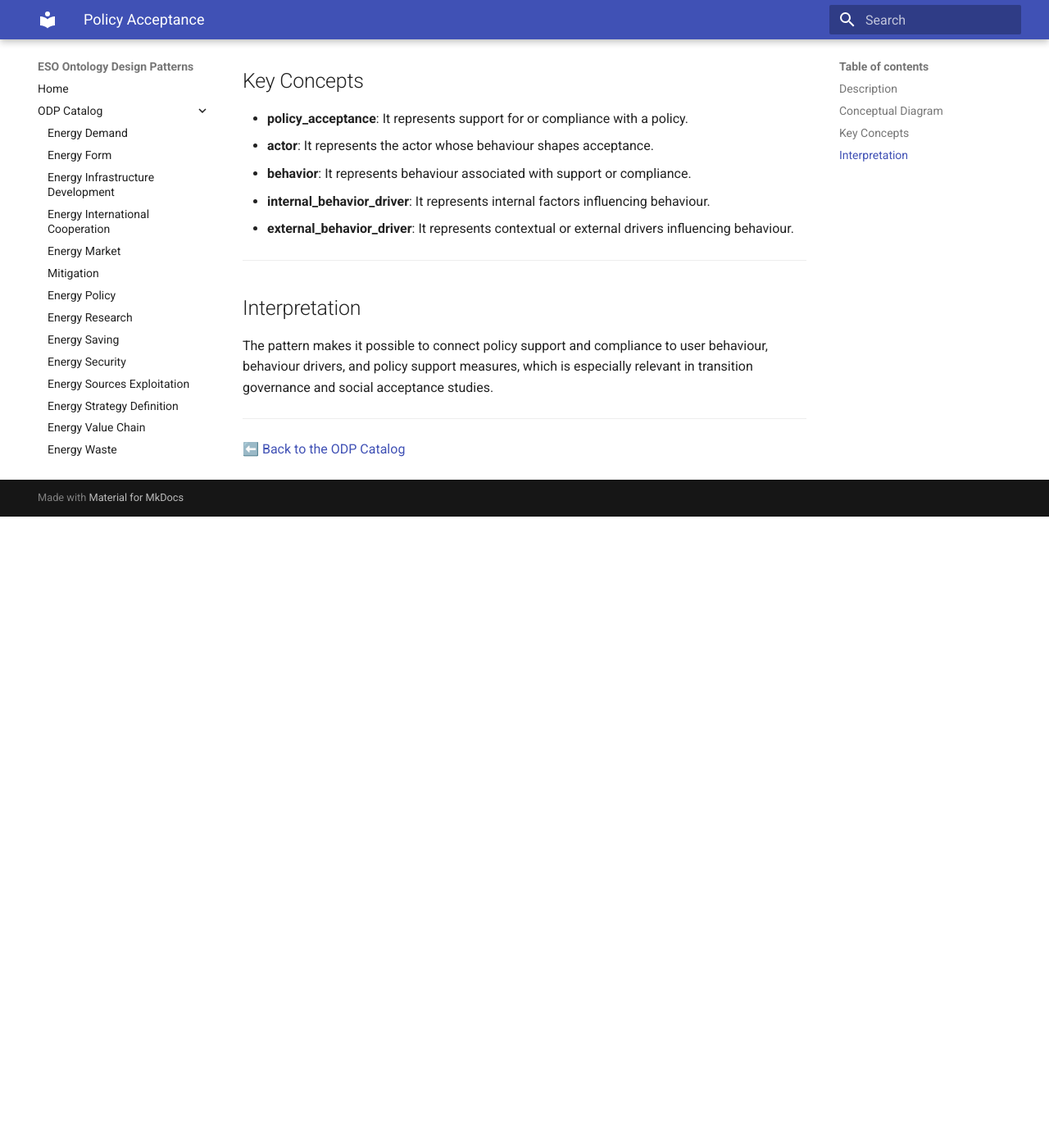
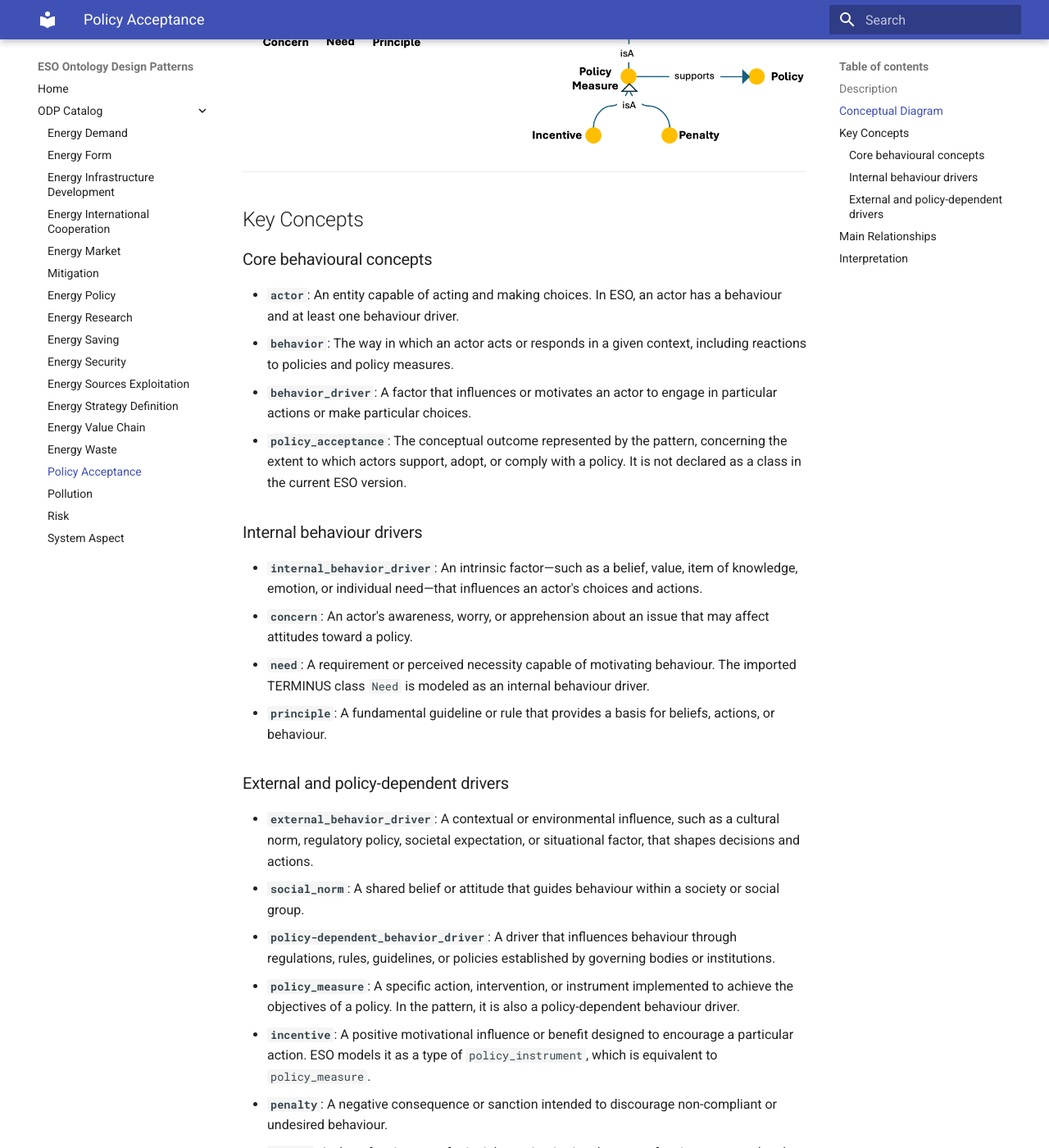
Before and after one commit to AntonioDeNicola/eso-odp-site, an MkDocs documentation site: the page built from docs/odp/policy-acceptance.md, in a window 1280 px wide and 1400 px high, scrolled down 958 px. Shown: the whole window at 82% size. Built offline with MkDocs 1.6.1 and Material for MkDocs 9.7.7, drawn with Linux system fonts in a browser that asks for light colours; before the commit the page ends 1588 px from its top, so only the background shows below that; some of the changed text lies outside the part shown.

Commit message:
Update policy-acceptance.md

```diff
--- a/docs/odp/policy-acceptance.md
+++ b/docs/odp/policy-acceptance.md
@@ -1,9 +1,12 @@
 # Policy Acceptance ODP
 
 ## Description
-The Policy Acceptance Ontology Design Pattern models the degree to which actors support or comply with policies, linking acceptance to behavioural dynamics and to internal and external behaviour drivers.
 
-This pattern provides a structured semantic representation that can be reused across the ESO catalog and linked to other patterns when modeling more complex energy-system dynamics.
+The Policy Acceptance Ontology Design Pattern represents the behavioural factors that shape how actors respond to and support public policies. Rather than treating acceptance as an isolated outcome, the pattern connects an actor's behaviour to internal and external drivers that influence choices, attitudes, and actions.
+
+Internal behaviour drivers include needs, principles, and concerns associated with an actor's beliefs, values, knowledge, emotions, and personal motivations. External behaviour drivers include social norms and policy-dependent factors arising from regulations, institutional arrangements, incentives, penalties, and other policy measures.
+
+By connecting actors, behaviours, social influences, individual motivations, and policy instruments, the pattern supports a structured analysis of the conditions that may encourage or inhibit policy acceptance and behavioural compliance.
 
 ---
 
@@ -14,16 +17,55 @@ This pattern provides a structured semantic representation that can be reused ac
 
 ## Key Concepts
 
-- **policy_acceptance**: It represents support for or compliance with a policy.
-- **actor**: It represents the actor whose behaviour shapes acceptance.
-- **behavior**: It represents behaviour associated with support or compliance.
-- **internal_behavior_driver**: It represents internal factors influencing behaviour.
-- **external_behavior_driver**: It represents contextual or external drivers influencing behaviour.
+### Core behavioural concepts
+
+- **`actor`**: An entity capable of acting and making choices. In ESO, an actor has a behaviour and at least one behaviour driver.
+- **`behavior`**: The way in which an actor acts or responds in a given context, including reactions to policies and policy measures.
+- **`behavior_driver`**: A factor that influences or motivates an actor to engage in particular actions or make particular choices.
+- **`policy_acceptance`**: The conceptual outcome represented by the pattern, concerning the extent to which actors support, adopt, or comply with a policy. It is not declared as a class in the current ESO version.
+
+### Internal behaviour drivers
+
+- **`internal_behavior_driver`**: An intrinsic factor—such as a belief, value, item of knowledge, emotion, or individual need—that influences an actor's choices and actions.
+- **`concern`**: An actor's awareness, worry, or apprehension about an issue that may affect attitudes toward a policy.
+- **`need`**: A requirement or perceived necessity capable of motivating behaviour. The imported TERMINUS class `Need` is modeled as an internal behaviour driver.
+- **`principle`**: A fundamental guideline or rule that provides a basis for beliefs, actions, or behaviour.
+
+### External and policy-dependent drivers
+
+- **`external_behavior_driver`**: A contextual or environmental influence, such as a cultural norm, regulatory policy, societal expectation, or situational factor, that shapes decisions and actions.
+- **`social_norm`**: A shared belief or attitude that guides behaviour within a society or social group.
+- **`policy-dependent_behavior_driver`**: A driver that influences behaviour through regulations, rules, guidelines, or policies established by governing bodies or institutions.
+- **`policy_measure`**: A specific action, intervention, or instrument implemented to achieve the objectives of a policy. In the pattern, it is also a policy-dependent behaviour driver.
+- **`incentive`**: A positive motivational influence or benefit designed to encourage a particular action. ESO models it as a type of `policy_instrument`, which is equivalent to `policy_measure`.
+- **`penalty`**: A negative consequence or sanction intended to discourage non-compliant or undesired behaviour.
+- **`policy`**: A plan of action, set of principles, or institutional course of action supported and operationalized by policy measures.
+
+---
+
+## Main Relationships
+
+| Source concept | Relationship | Target concept |
+|---|---|---|
+| `actor` | `hasBehavior` | `behavior` |
+| `actor` | `hasBehaviorDriver` | `behavior_driver` |
+| `internal_behavior_driver` | `isA` | `behavior_driver` |
+| `external_behavior_driver` | `isA` | `behavior_driver` |
+| `concern`, `need`, `principle` | `isA` | `internal_behavior_driver` |
+| `social_norm`, `policy-dependent_behavior_driver` | `isA` | `external_behavior_driver` |
+| `policy_measure` | `isA` | `policy-dependent_behavior_driver` |
+| `incentive`, `penalty` | `isA` | `policy_measure` |
+| `policy_measure` | `supports` | `policy` |
 
 ---
 
 ## Interpretation
-The pattern makes it possible to connect policy support and compliance to user behaviour, behaviour drivers, and policy support measures, which is especially relevant in transition governance and social acceptance studies.
+
+The pattern combines three complementary perspectives. First, it represents policy acceptance through the behaviour of actors. Second, it distinguishes intrinsic motivations—such as needs and principles—from contextual influences such as social norms. Third, it represents policy measures, including incentives and penalties, as external drivers designed to influence behaviour and support a policy.
+
+This structure makes the pattern suitable for competency questions concerning which factors influence an actor's behaviour, whether those factors are internal or external, which policy measures can modify behavioural choices, and how incentives, penalties, and social norms may affect policy acceptance.
+
+> **Modeling note:** In ESO version 1.05, `policy_acceptance` is not declared as an OWL class; it is the interpretative focus of this ODP. The formal ontology explicitly models `actor hasBehavior behavior`, `actor hasBehaviorDriver behavior_driver`, the internal and external driver hierarchies, `policy_measure` as a subclass of `policy-dependent_behavior_driver`, and `policy_measure supports policy`. `Need`, `principle`, and `social_norm` are formally placed in the hierarchy shown in the diagram. The generic classes `concern` and `penalty` are not declared in the current ontology file, although specialized concern concepts exist. `incentive` is formally a subclass of `policy_instrument`; because `policy_instrument` is equivalent to `policy_measure`, it can be inferred to be a policy measure.
 
 ---
 
```
